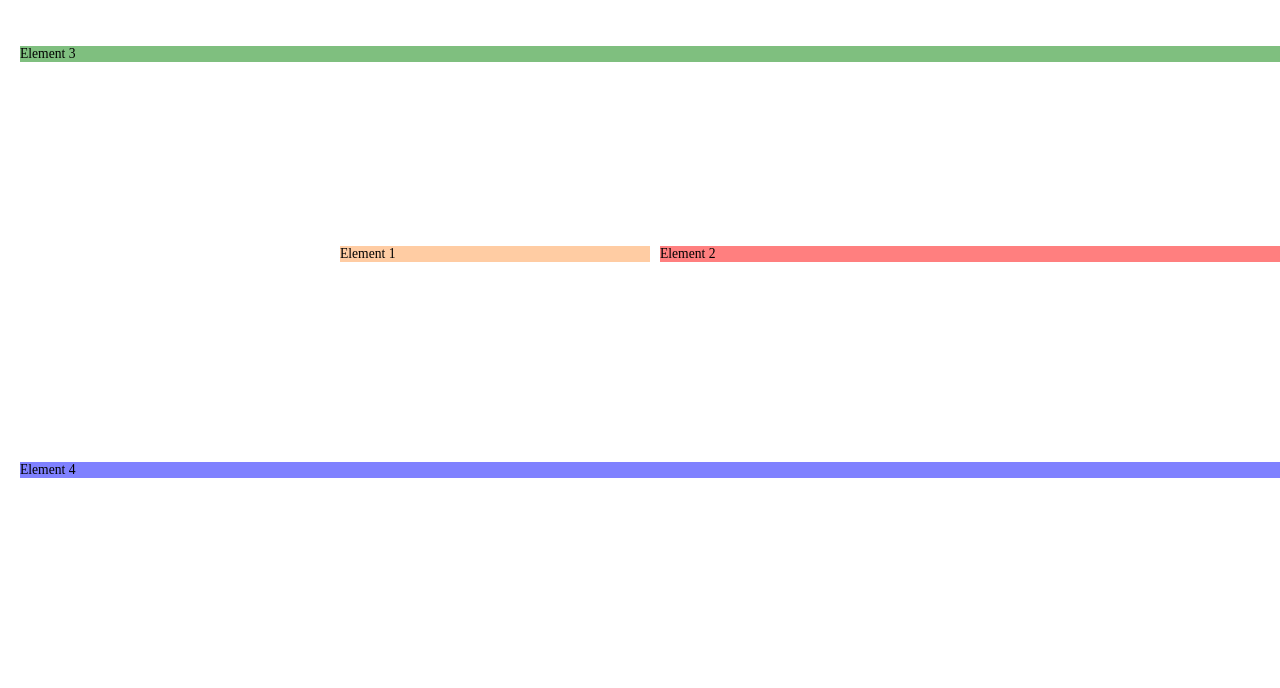
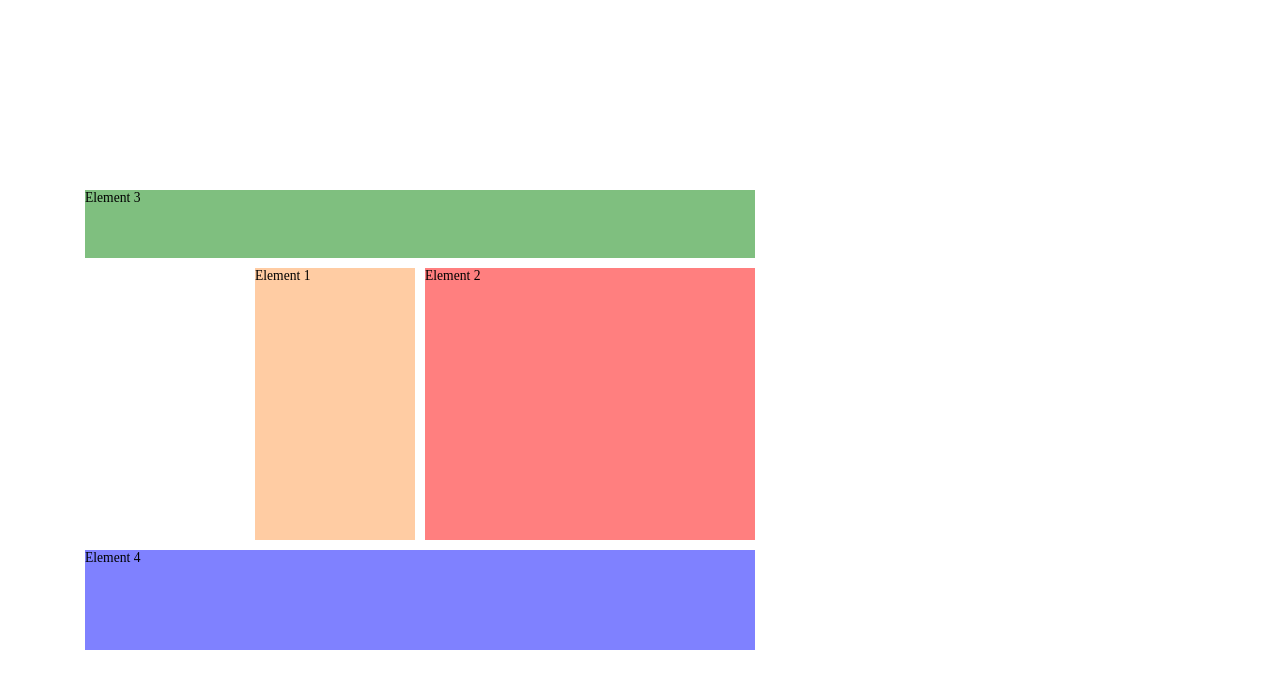
Before and after one commit to butterbeetle/css-practice, a React (Create React App) app: page /grid in a window 1280 px wide. Shown: the top 688 px of the page. Built offline with nearby package versions, Linux system fonts and the light colour scheme.

Commit message:
[67] 전체 gird content 배치

```diff
--- a/src/examplar/GridExam.module.css
+++ b/src/examplar/GridExam.module.css
@@ -1,12 +1,13 @@
 .container {
   margin: 20px;
   display: grid;
-  height: 500px;
+  height: 800px;
+  width: 800px;
   grid-template-columns: 200px 5rem 20% auto;
-  grid-template-columns: [hd-start] repeat(4, [col-start] 25% [col-end]) [hd-end];
+  grid-template-columns: [hd-start] repeat(4, [col-start] 20% [col-end]) [hd-end];
   grid-template-rows:
     [hd-start]5rem
-    [hd-end row-2-start]minmax(10px, auto)
+    [hd-end row-2-start]minmax(10px, 20rem)
     [row-2-end row-3-start]100px;
   /* grid-column-gap: 20px;
   grid-row-gap: 10px; */
@@ -16,7 +17,9 @@
     ". . main main"
     "footer footer footer footer";
   justify-items: stretch;
-  align-items: center;
+  align-items: stretch;
+  justify-content: center;
+  align-content: center;
 }
 
 .el1 {
```
